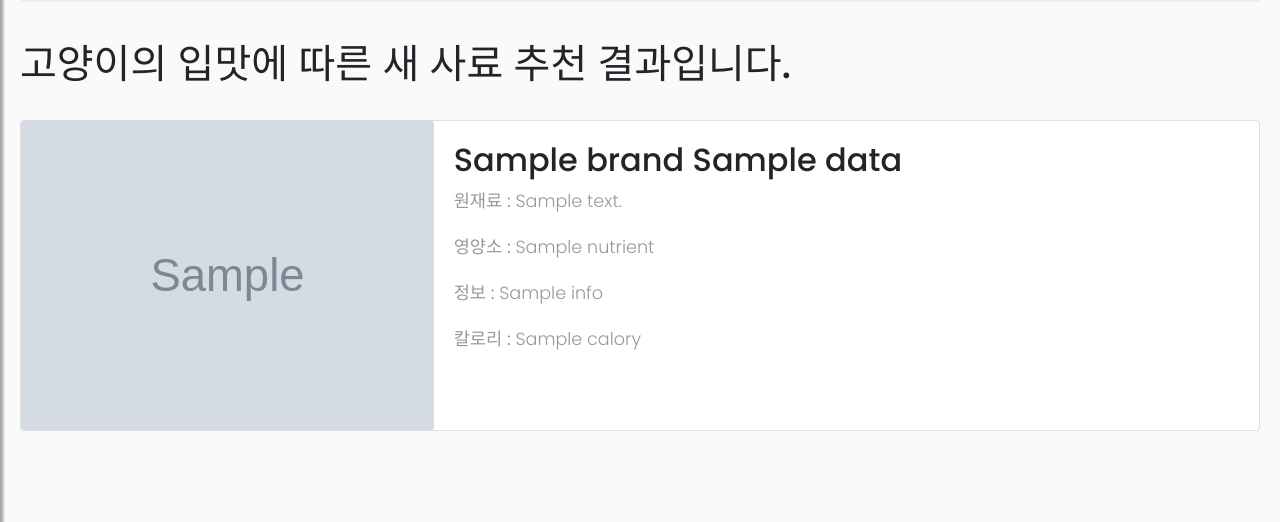
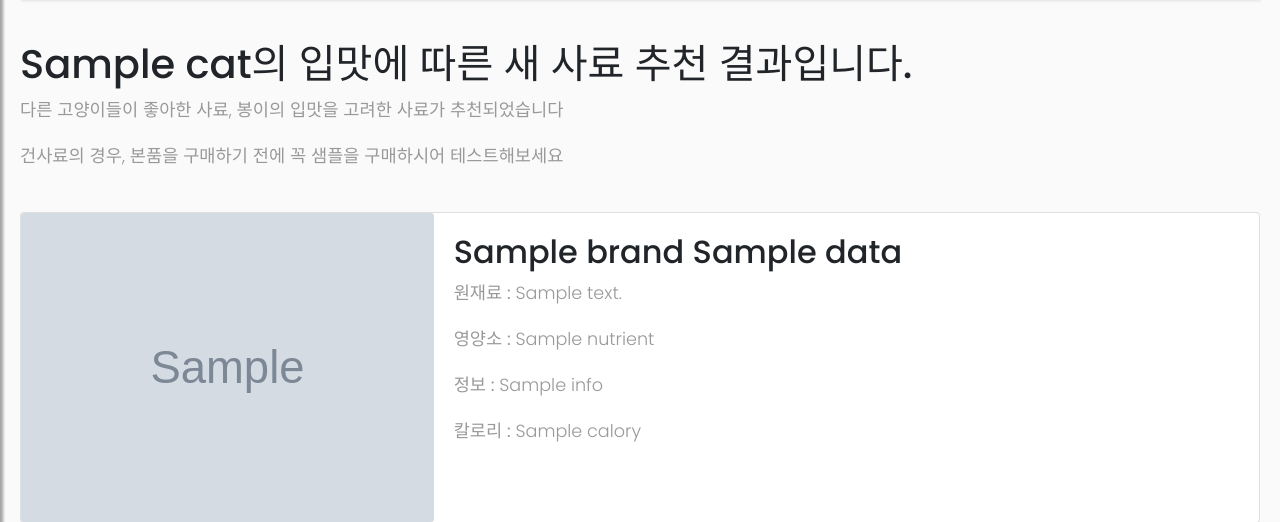
Before and after one commit to da-head0/myperfood, a FastAPI app: template templates/recommend.html in a window 1280 px wide. Shown: the part 90-612 px from the top of the page. Run offline with FastAPI, Linux system fonts and the light colour scheme; the template is opened without the code that fills it: most values are stand-ins (such as "Sample title", 1, 10 or a date in 2020); grey boxes marked "Sample" are stand-in pictures; parts of the project's set-up code (start-up, migrations or seed data) failed here and were passed over; some libraries are stand-ins or nearby versions.

Commit message:
고양이 리스트 & 추천 구현

```diff
--- a/app/main.py
+++ b/app/main.py
@@ -1,9 +1,9 @@
-from fastapi import FastAPI, Request, Form
+from fastapi import FastAPI, Request, Form, status, Body
 from fastapi.responses import HTMLResponse
 from fastapi.staticfiles import StaticFiles
 from fastapi.templating import Jinja2Templates
 from fastapi.middleware.cors import CORSMiddleware
-from db.get_db import db, food_col, cat_col, searchbytitle, countcatnum
+from db.get_db import db, food_col, rating_col, cat_col, searchbytitle, countcatnum, Rating, User
 from function.recommendation import compare_taste
 import uvicorn
 from starlette.responses import RedirectResponse
@@ -11,9 +11,7 @@ from starlette.responses import RedirectResponse
 
 app = FastAPI()
 
-origins = [
-    "*"
-]
+origins = ["*"]
 app.add_middleware(
     CORSMiddleware,
     allow_origins=origins,
@@ -25,50 +23,66 @@ app.add_middleware(
 templates = Jinja2Templates(directory="templates")
 app.mount("/static", StaticFiles(directory="static"), name="static")
 
+@app.get("/")
+async def userinfo(request: Request, catname : str=None, catage : str=None):
+    data = "어떤 고양이를 키우시나요?"
+    catindex = countcatnum()
+    if catname is not None:
+        cat_col.insert_one({"cat_id":catindex, "cat_name":catname, "cat_age":catage})
+        message = "유저 정보가 등록되었습니다"
+        return templates.TemplateResponse("user.html", {"request": request, "data":data, "message" : message})
+    return templates.TemplateResponse("user.html", {"request": request, "data":data})
+
+# @app.get("/main", response_class=HTMLResponse)
+# async def home(request: Request):
+#     datalist = []
+#     data = food_col.find()
+#     for d in data:
+#         datalist.append(d)
+#     return templates.TemplateResponse("page.html", {"request": request, "data":datalist})
+
 @app.get("/main", response_class=HTMLResponse)
-async def home(request: Request):
+async def rating(request: Request, foodname : str = None, radio1 : int=None):
+    #data = "고양이가 좋아하는 사료, 싫어하는 사료를 체크해 보세요"
     datalist = []
     data = food_col.find()
     for d in data:
         datalist.append(d)
+    # if radio1 is not None:
+    #     catindex = countcatnum() # 일단.. 가장 이전 유저로 한다. 바꿔야 함.
+    #     rating_col.insert_one({"cat_id":catindex, "title":foodname, "rating":radio1})
+    #     message = "선호 정보가 등록되었습니다"
+    #     return templates.TemplateResponse("page.html", {"request": request, "data":datalist, "message" : message})
     return templates.TemplateResponse("page.html", {"request": request, "data":datalist})
-
-# @app.post("/main", response_class=HTMLResponse)
-# async def rating(request: Request, radio1 : str):
-#     datalist = []
-#     data = food_col.find()
-#     for d in data:
-#         datalist.append(d)
-#     if radio1:
-#         return templates.TemplateResponse("page.html", {"request": request, "data":data, "star" : radio1})
 
 
 @app.get("/recommendation", response_class=HTMLResponse)
 async def recommend_food(request: Request, cat_id: int=1.0):
-    datalist = compare_taste(cat_id)
+    tastecompared = compare_taste(cat_id) # 인덱스 숫자가 옴
     findlist = []
     catratedlist = []
     # 이미 고양이가 평가한 리스트 만들기
-    catrated = cat_col.find({'cat_id':cat_id})
+    catrated = rating_col.find({'cat_id':cat_id})
     for cat in catrated:
-        catratedlist.append(cat['title'])
-    for d in datalist:
+        catratedlist.append(cat['title']) # 평가한 리스트
+    for d in tastecompared:
+        findfood = food_col.find({'index':d}) # 개별 정보
         # 이미 고양이가 평가한것은 제외
-        if d in catratedlist:
-            pass
-        else:
+        for f in findfood: # fast api에서는 이렇게 조건문으로 해주어야 한다... 빼면 오류남
+            if f['title'] in catratedlist:
+                pass
+            else:
             # d가 이미 고른 타이틀이 아닌지 확인 필요
-            findfood = food_col.find({'index':d}) #{'title':title}
-            for f in findfood:
                 findlist.append(f)
-    return templates.TemplateResponse("recommend.html", {"request": request, "data":findlist})
+    return templates.TemplateResponse("recommend.html", {"cat": cat_col.find_one({"cat_id":cat_id}), "request": request, "data":findlist})
 
-# @app.get("/", response_class=HTMLResponse)
-# async def userinfo(request: Request, catname : str = Form(...), catage : str = Form(...)):
-#     data = "어떤 고양이를 키우시나요?"
-#     catindex = countcatnum()
-#     cat_col.insert_one("cat_id":catindex, "cat_name":catname, "cat_age":catage)
-#     return templates.TemplateResponse("user.html", {"request": request, "data":data})
+@app.get("/catinfo", response_class=HTMLResponse)
+async def recommend_food(request: Request, cat_id: int=1.0):
+    catlist = []
+    cats = cat_col.find()
+    for cat in cats:
+        catlist.append(cat)
+    return templates.TemplateResponse("catinfo.html", {"request": request, "cats":catlist})
 
 @app.get("/mainsearch/", response_class=HTMLResponse)
 async def bytitle(request: Request, search_name: str):
--- a/function/recommendation.py
+++ b/function/recommendation.py
@@ -5,12 +5,12 @@ import json
 import numpy as np
 import sklearn
 from sklearn.decomposition import TruncatedSVD
-from db.get_db import cat_col, food_col
+from db.get_db import rating_col, food_col
 
 def compare_taste(cat_id):
 
     df = pd.DataFrame(food_col.find()) #pd.read_csv('function/catfood_nodup.csv')
-    rating = pd.DataFrame(cat_col.find())#pd.read_csv('function/rating.csv')
+    rating = pd.DataFrame(rating_col.find())#pd.read_csv('function/rating.csv')
 
     df['soup'] = df['brand'] +' ' + df['title']  +' ' + df['classification']  +' ' + df['content']  +' ' + df['info']
     df['soup'] = df['soup'].astype(str) # 이래야 에러가 안남
@@ -121,7 +121,7 @@ def compare_taste(cat_id):
         sim_scores.append((i,cos_sim(avgdtm, tf_2.iloc[i])))
 
     sim_scores = sorted(sim_scores, key=lambda x: x[1], reverse=True)
-    sim_scores = sim_scores[1:11]
+    sim_scores = sim_scores[1:12]
 
     food_indices = [i[0] for i in sim_scores]
 
--- a/templates/include/sidebar.html
+++ b/templates/include/sidebar.html
@@ -21,7 +21,7 @@
             </ul>
         </li>
         <li>
-            <a href="#pageSubmenu" data-toggle="collapse" aria-expanded="false">About</a>
+            <a href="/catinfo" data-toggle="collapse" aria-expanded="false">Cats</a>
             <ul class="collapse list-unstyled" id="pageSubmenu">
                 <!-- <li>
                     <a href="/page/about">About</a>
--- a/templates/recommend.html
+++ b/templates/recommend.html
@@ -9,8 +9,10 @@
 {% block page_content %}
 {% include 'include/sidebar.html' %}
 <h1>
-  고양이의 입맛에 따른 새 사료 추천 결과입니다.
+  {{cat.cat_name}}의 입맛에 따른 새 사료 추천 결과입니다.
 </h1>
+<p>다른 고양이들이 좋아한 사료, 봉이의 입맛을 고려한 사료가 추천되었습니다</p>
+<p>건사료의 경우, 본품을 구매하기 전에 꼭 샘플을 구매하시어 테스트해보세요</p>
 <br>
 {% if data %}
 {% for d in data %}
```
Also changed, not shown: templates/catinfo.html (added, +40 -0 lines), templates/page.html (+22 -25 lines), templates/user.html (+7 -3 lines).
